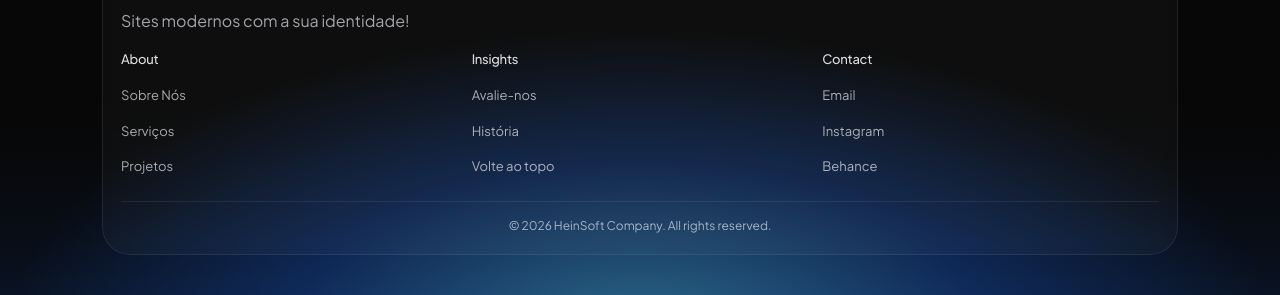
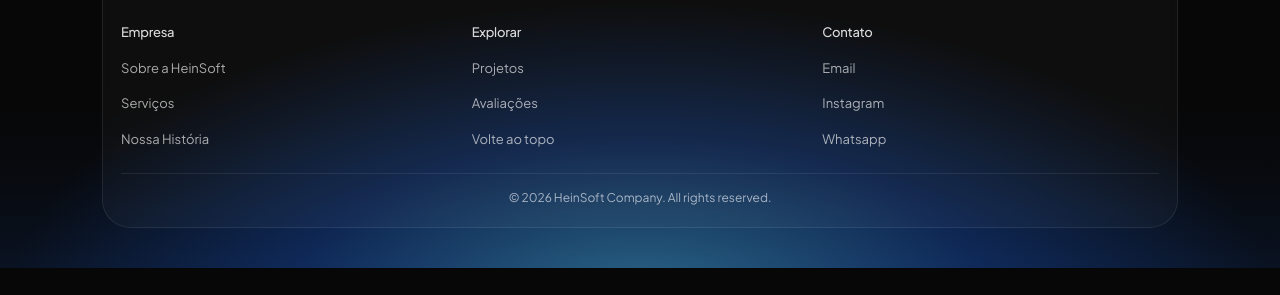
Before and after one commit to HeinSoftCompany/HeinSoft, a website built with Vite: page src/index.html in a window 1280 px wide. Shown: the part 5104-5399 px from the top of the page. After the commit the page ends 5372 px from the top, so only its background shows below. Built offline with nearby package versions, Linux system fonts and the light colour scheme.

Commit message:
Fix: Footer

```diff
--- a/src/index.html
+++ b/src/index.html
@@ -477,29 +477,28 @@
               <span class="brand__dot"></span>
               <span class="brand__name">HeinSoft Company</span>
             </div>
-            <p class="muted">Sites modernos com a sua identidade!</p>
           </div>
 
           <div class="footer__cols">
             <div class="fcol">
-              <h4>About</h4>
-              <a href="#about">Sobre Nós</a>
+              <h4>Empresa</h4>
+              <a href="#about">Sobre a HeinSoft</a>
               <a href="#services">Serviços</a>
-              <a href="#projects">Projetos</a>
+              <a href="#story">Nossa História</a>
             </div>
 
             <div class="fcol">
-              <h4>Insights</h4>
-              <a href="#testimonials">Avalie-nos</a>
-              <a href="#story">História</a>
+              <h4>Explorar</h4>
+              <a href="#projects">Projetos</a>
+              <a href="#testimonials">Avaliações</a>
               <a href="#hero_p">Volte ao topo</a>
             </div>
 
             <div class="fcol">
-              <h4>Contact</h4>
-              <a href="#">Email</a>
-              <a href="#">Instagram</a>
-              <a href="#">Behance</a>
+              <h4>Contato</h4>
+              <a href="mailto:contato@heinsoft.com.br?subject=Contato%20pelo%20site%20HeinSoft">Email</a>
+              <a href="https://www.instagram.com/heinsoftcompany/">Instagram</a>
+              <a href="https://wa.me/5581993193905" target="_blank">Whatsapp</a>
             </div>
           </div>
 
```
